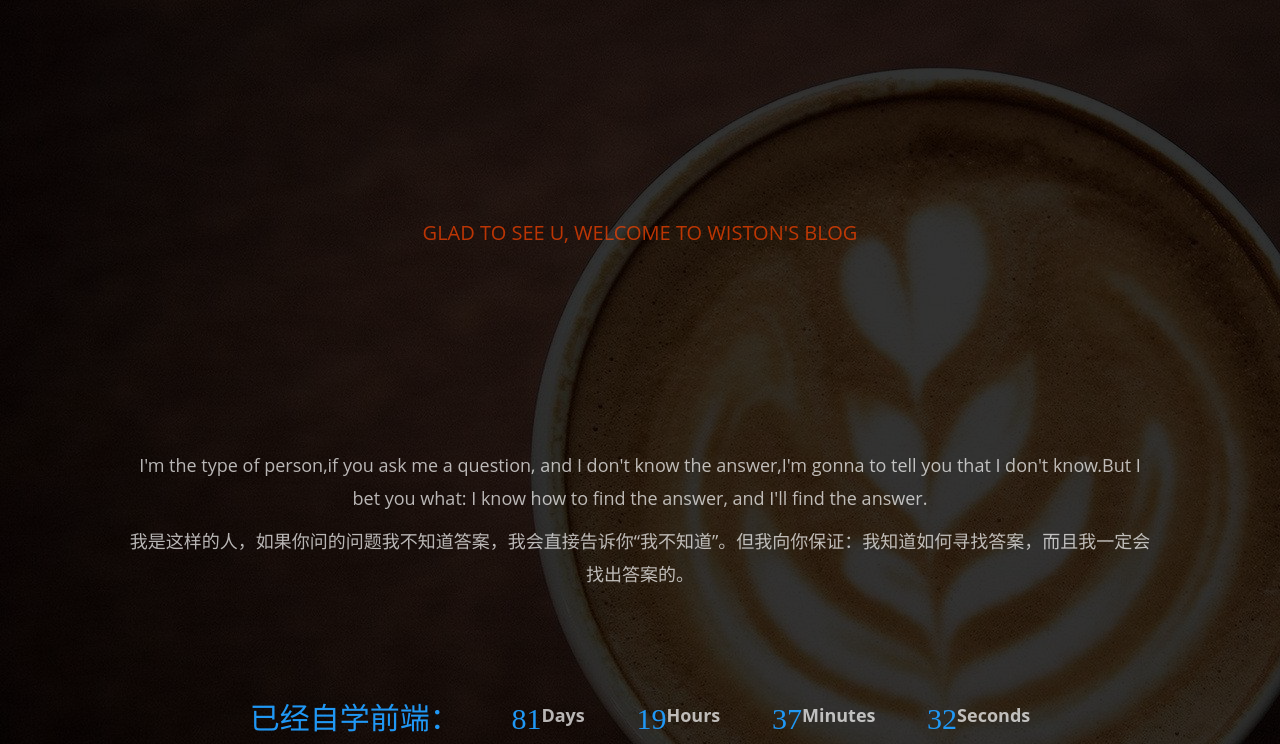
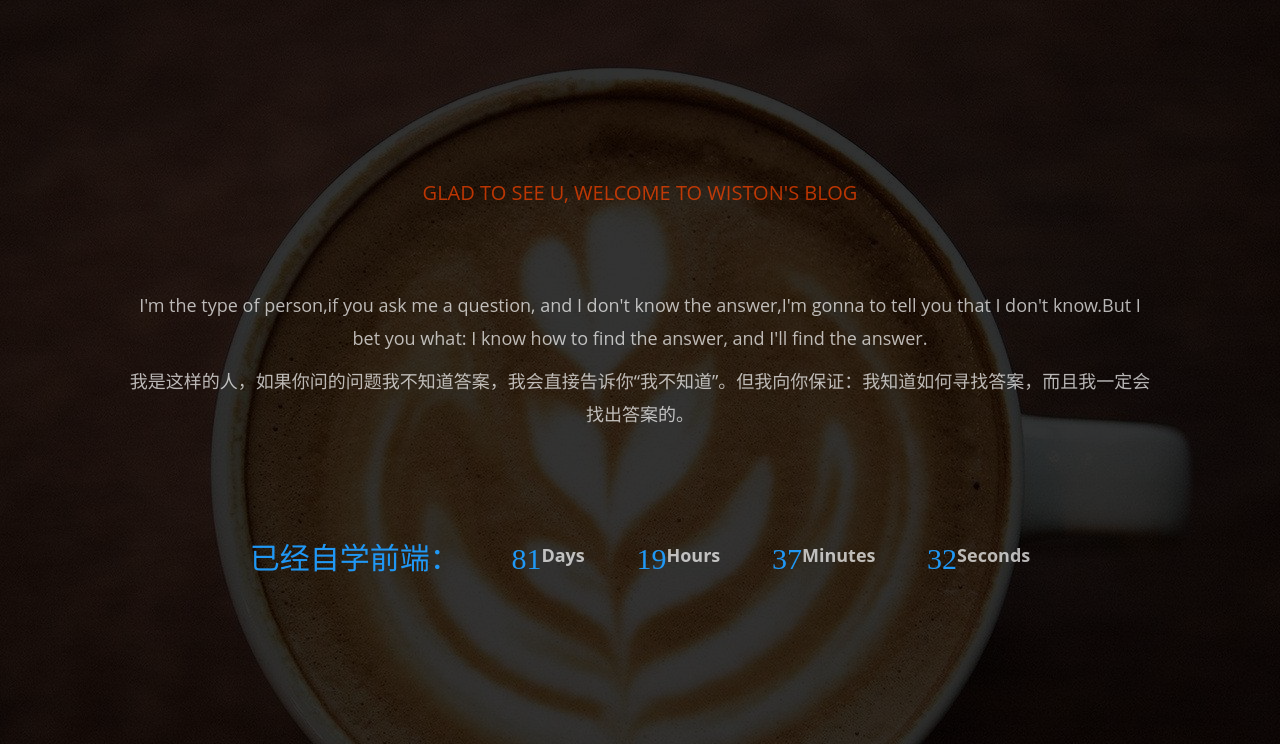
Before and after one commit to luyuan1997/blog, a plain HTML site: page index2.html in a window 1280 px wide. Shown: the part 56-800 px from the top of the page. Drawn offline with Linux system fonts and the light colour scheme.

Commit message:
Add files via upload

```diff
--- a/index2.html
+++ b/index2.html
@@ -8,6 +8,14 @@
 	<link rel="stylesheet" href="css/index2.css">
 	<script src="js/timer.js"></script>
 	<script src="js/jquery-1.9.1.min.js"></script>
+	<script>
+		$(window).on("load resize",function(){
+	        var h=window.innerHeight||document.body.clientHeight||document.documentElement.clientHeight;
+	        $("#gai").css("height",h);
+	        $('.first-p').css("margin-top",(h/5));
+	        $('.second-p').css('margin-top',(h/10));
+	    });
+	</script>
 </head>
 <body>
 	<nav class="navbar navbar-default">
@@ -58,8 +66,8 @@
 	</nav>
 	<div id="home-area">
 		<div class="home-area-text">
-			<p style="font-size:20px;color:orangered">GLAD TO SEE U, WELCOME TO WISTON'S BLOG</p>
-			<p>I'm the type of person,if you ask me a question, and I don't know the answer,I'm gonna to tell you that I don't know.But I bet you what: I know how to find the answer, and I'll find the answer.</p>
+			<p class = "first-p" style="font-size:20px;color:orangered">GLAD TO SEE U, WELCOME TO WISTON'S BLOG</p>
+			<p class="second-p">I'm the type of person,if you ask me a question, and I don't know the answer,I'm gonna to tell you that I don't know.But I bet you what: I know how to find the answer, and I'll find the answer.</p>
 			<p>我是这样的人，如果你问的问题我不知道答案，我会直接告诉你“我不知道”。但我向你保证：我知道如何寻找答案，而且我一定会找出答案的。</p>
 		</div>
 		<ul class="countdown wow fadeInUp" data-wow-duration="7s">
@@ -99,7 +107,7 @@
 			setInterval(function(){
 				i++;
 				i=i%5;
-				oBody.style.background="url(images/"+imgs[i]+") fixed";
+				oBody.style.background="url(images/"+imgs[i]+") fixed top center";
 			},5000);
 		}
 	</script>
```
